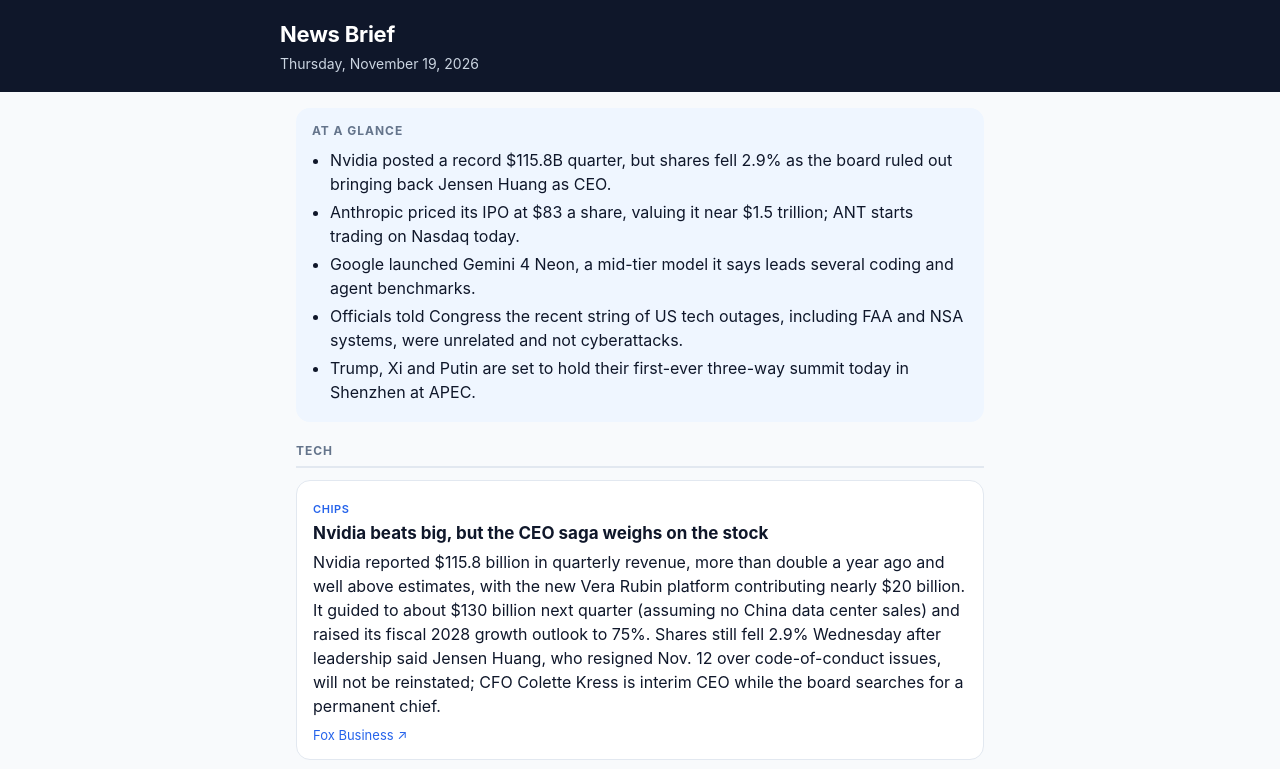
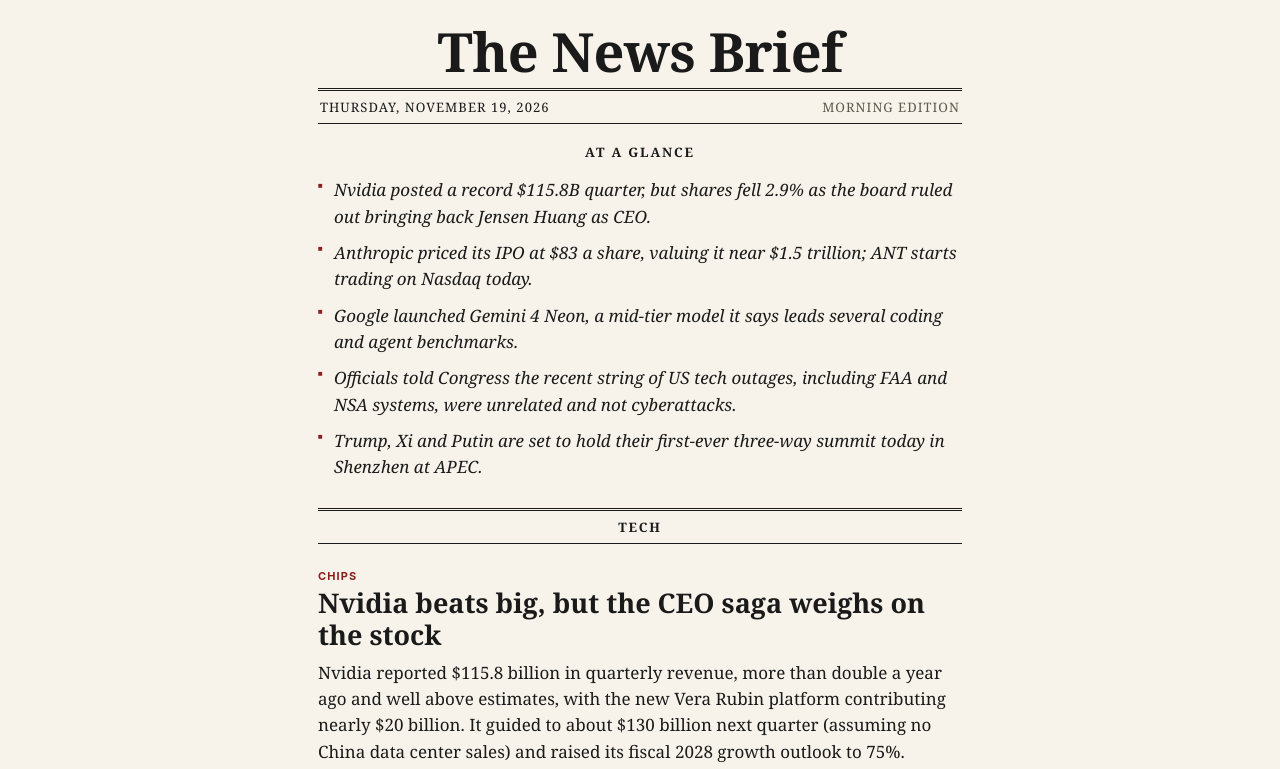
Before and after one commit to adphil06-stack/news-brief, a plain HTML site: page index.html in a window 1280 px wide. Shown: the top 769 px of the page. Drawn offline with Linux system fonts and the light colour scheme.

Commit message:
Newspaper-style formatting
Co-Authored-By: Claude Opus 5.5 <noreply@anthropic.com>
Claude-Session: https://claude.ai/code/session_01K27iYQUp7xomd5mRKcmQKB

```diff
--- a/index.html
+++ b/index.html
@@ -3,75 +3,84 @@
 <head>
 <meta charset="utf-8">
 <meta name="viewport" content="width=device-width, initial-scale=1, viewport-fit=cover">
-<title>News Brief</title>
+<title>The News Brief</title>
 <meta name="apple-mobile-web-app-capable" content="yes">
 <meta name="mobile-web-app-capable" content="yes">
 <meta name="apple-mobile-web-app-title" content="News Brief">
-<meta name="apple-mobile-web-app-status-bar-style" content="black-translucent">
-<meta name="theme-color" content="#0f172a">
+<meta name="apple-mobile-web-app-status-bar-style" content="default">
+<meta name="theme-color" content="#f7f3ea" media="(prefers-color-scheme: light)">
+<meta name="theme-color" content="#16150f" media="(prefers-color-scheme: dark)">
 <link rel="manifest" href="manifest.webmanifest">
 <link rel="apple-touch-icon" href="icons/apple-touch-icon.png">
 <link rel="icon" type="image/png" href="icons/icon-192.png">
 <style>
   :root {
-    --bg: #f8fafc; --card: #ffffff; --ink: #0f172a; --muted: #64748b;
-    --line: #e2e8f0; --accent: #2563eb; --accent-soft: #eff6ff; --head: #0f172a;
+    --paper: #f7f3ea; --ink: #1a1a1a; --muted: #5f5a50; --rule: #1a1a1a;
+    --hair: #cfc7b6; --kicker: #8b1e1e; --link: #1a1a1a;
   }
   @media (prefers-color-scheme: dark) {
     :root {
-      --bg: #0b1120; --card: #111827; --ink: #e5e7eb; --muted: #94a3b8;
-      --line: #1f2937; --accent: #60a5fa; --accent-soft: #172036; --head: #020617;
+      --paper: #16150f; --ink: #ece6d8; --muted: #a39d8f; --rule: #ece6d8;
+      --hair: #3a372e; --kicker: #e07a6a; --link: #ece6d8;
     }
   }
   * { box-sizing: border-box; }
-  html, body { margin: 0; background: var(--bg); color: var(--ink);
-    font: 16px/1.5 -apple-system, BlinkMacSystemFont, "SF Pro Text", "Segoe UI", Roboto, Helvetica, Arial, sans-serif;
-    -webkit-text-size-adjust: 100%; }
-  header { background: var(--head); color: #fff;
-    padding: calc(env(safe-area-inset-top) + 18px) 20px 18px; position: sticky; top: 0; z-index: 5; }
-  header .row { max-width: 720px; margin: 0 auto; display: flex; align-items: end; justify-content: space-between; gap: 12px; }
-  header h1 { margin: 0; font-size: 22px; letter-spacing: -0.01em; }
-  header .date { color: #cbd5e1; font-size: 14px; margin-top: 2px; }
-  header select { background: #1e293b; color: #e2e8f0; border: 1px solid #334155; border-radius: 8px;
-    padding: 6px 8px; font-size: 14px; max-width: 150px; }
-  main { max-width: 720px; margin: 0 auto; padding: 16px 16px calc(env(safe-area-inset-bottom) + 32px); }
-  .glance { background: var(--accent-soft); border-radius: 14px; padding: 14px 16px; margin-bottom: 20px; }
-  .glance h2, section h2 { font-size: 12px; text-transform: uppercase; letter-spacing: 0.08em; color: var(--muted); margin: 0 0 8px; }
-  .glance ul { margin: 0; padding-left: 18px; }
-  .glance li { margin: 4px 0; }
-  section { margin-bottom: 24px; }
-  section h2 { border-bottom: 2px solid var(--line); padding-bottom: 6px; margin-bottom: 12px; }
-  article { background: var(--card); border: 1px solid var(--line); border-radius: 14px; padding: 14px 16px; margin-bottom: 12px; }
-  article h3 { font-size: 17px; line-height: 1.3; margin: 0 0 6px; }
-  article p { margin: 0 0 8px; }
-  .tag { display: inline-block; font-size: 11px; font-weight: 600; text-transform: uppercase; letter-spacing: 0.05em;
-    color: var(--accent); margin-bottom: 4px; }
-  .src { font-size: 13px; color: var(--muted); }
-  .src a { color: var(--accent); text-decoration: none; }
-  .status { text-align: center; color: var(--muted); padding: 40px 10px; }
-  footer { text-align: center; font-size: 12px; color: var(--muted); margin-top: 8px; }
+  html, body { margin: 0; background: var(--paper); color: var(--ink);
+    font: 17px/1.55 Georgia, "Times New Roman", ui-serif, serif; -webkit-text-size-adjust: 100%; }
+  .wrap { max-width: 680px; margin: 0 auto; padding: 0 18px; }
+  header { padding-top: calc(env(safe-area-inset-top) + 18px); text-align: center; }
+  .masthead { font-family: "Old English Text MT", "UnifrakturMaguntia", Georgia, serif; font-weight: 700;
+    font-size: clamp(34px, 10vw, 54px); line-height: 1; letter-spacing: -0.01em; margin: 6px 0 10px; }
+  .dateline { border-top: 3px double var(--rule); border-bottom: 1px solid var(--rule);
+    display: flex; flex-wrap: wrap; align-items: center; justify-content: space-between; gap: 4px 10px;
+    padding: 6px 2px; font-size: 13px; text-transform: uppercase; letter-spacing: 0.08em; }
+  .dateline .ed { color: var(--muted); }
+  .dateline select { font: inherit; font-size: 12px; text-transform: none; letter-spacing: 0;
+    background: transparent; color: var(--ink); border: 1px solid var(--hair); border-radius: 3px; padding: 3px 4px; max-width: 120px; }
+  main { padding-bottom: calc(env(safe-area-inset-bottom) + 36px); }
+  .glance { margin: 18px 0 8px; }
+  .glance h2, section h2 { font-family: Georgia, serif; font-size: 13px; font-weight: 700; text-transform: uppercase;
+    letter-spacing: 0.14em; text-align: center; margin: 0 0 10px; }
+  .glance ul { margin: 0; padding: 0; list-style: none; }
+  .glance li { padding: 5px 0 5px 16px; position: relative; font-style: italic; }
+  .glance li::before { content: "■"; position: absolute; left: 0; top: 7px; font-size: 8px; font-style: normal; color: var(--kicker); }
+  section { margin-top: 22px; }
+  section h2 { border-top: 3px double var(--rule); border-bottom: 1px solid var(--rule); padding: 6px 0; }
+  article { padding: 14px 0; border-bottom: 1px solid var(--hair); }
+  article:last-child { border-bottom: none; }
+  article h3 { font-size: 22px; line-height: 1.2; font-weight: 700; margin: 2px 0 8px; }
+  section:first-of-type article:first-of-type h3 { font-size: 27px; }
+  article p { margin: 0 0 6px; }
+  article p::first-letter { }
+  .tag { font-family: -apple-system, "Helvetica Neue", Arial, sans-serif; font-size: 11px; font-weight: 700;
+    text-transform: uppercase; letter-spacing: 0.1em; color: var(--kicker); }
+  .src { font-size: 13px; font-style: italic; color: var(--muted); }
+  .src a { color: var(--link); text-decoration: underline; text-decoration-color: var(--hair); text-underline-offset: 2px; }
+  .status { text-align: center; color: var(--muted); font-style: italic; padding: 40px 10px; }
+  footer { text-align: center; font-size: 12px; color: var(--muted); border-top: 3px double var(--rule);
+    margin-top: 18px; padding-top: 8px; font-style: italic; }
   @media print {
-    header { position: static; background: none; color: #000; padding: 0 0 8px; }
-    header .date { color: #333; } header select { display: none; }
     body { background: #fff; color: #000; font-size: 10.5pt; }
-    main { padding: 0; max-width: none; }
-    article { border: none; padding: 0; margin-bottom: 8px; break-inside: avoid; }
-    .glance { background: none; padding: 0; }
-    @page { margin: 0.6in; }
+    .dateline select { display: none; }
+    article { break-inside: avoid; padding: 6px 0; }
+    article h3 { font-size: 13pt; } section:first-of-type article:first-of-type h3 { font-size: 15pt; }
+    .masthead { font-size: 30pt; }
+    @page { margin: 0.55in; }
   }
 </style>
 </head>
 <body>
+<div class="wrap">
 <header>
-  <div class="row">
-    <div>
-      <h1>News Brief</h1>
-      <div class="date" id="date">Loading…</div>
-    </div>
-    <select id="past" aria-label="Past briefs" hidden></select>
+  <div class="masthead">The News Brief</div>
+  <div class="dateline">
+    <span id="date">Loading…</span>
+    <span class="ed" id="ed"></span>
+    <select id="past" aria-label="Past editions" hidden></select>
   </div>
 </header>
-<main id="main"><div class="status">Loading today's brief…</div></main>
+<main id="main"><div class="status">Loading today's edition…</div></main>
+</div>
 
 <script>
 const $ = (id) => document.getElementById(id);
@@ -95,13 +104,17 @@ function story(s) {
 
 function render(b) {
   $("date").textContent = b.dateLabel || b.date || "";
+  const t = (b.updated || "").match(/(\d{1,2}):\d{2}\s*(AM|PM)/i);
+  let ed = "";
+  if (t) { const h = (+t[1] % 12) + (t[2].toUpperCase() === "PM" ? 12 : 0); ed = h < 11 ? "Morning Edition" : h < 16 ? "Midday Edition" : "Evening Edition"; }
+  $("ed").textContent = ed;
   document.title = "News Brief — " + (b.dateLabel || b.date || "");
   $("main").innerHTML = `
     ${b.glance?.length ? `<div class="glance"><h2>At a glance</h2><ul>${b.glance.map(g => `<li>${esc(g)}</li>`).join("")}</ul></div>` : ""}
     ${b.tech?.length ? `<section><h2>Tech</h2>${b.tech.map(story).join("")}</section>` : ""}
     ${b.other?.length ? `<section><h2>Other headlines</h2>${b.other.map(story).join("")}</section>` : ""}
     ${b.note ? `<div class="status">${esc(b.note)}</div>` : ""}
-    <footer>${b.updated ? "Updated " + esc(b.updated) : ""}</footer>`;
+    <footer>${b.updated ? "Last updated " + esc(b.updated) : ""}</footer>`;
   window.scrollTo(0, 0);
 }
 
```
